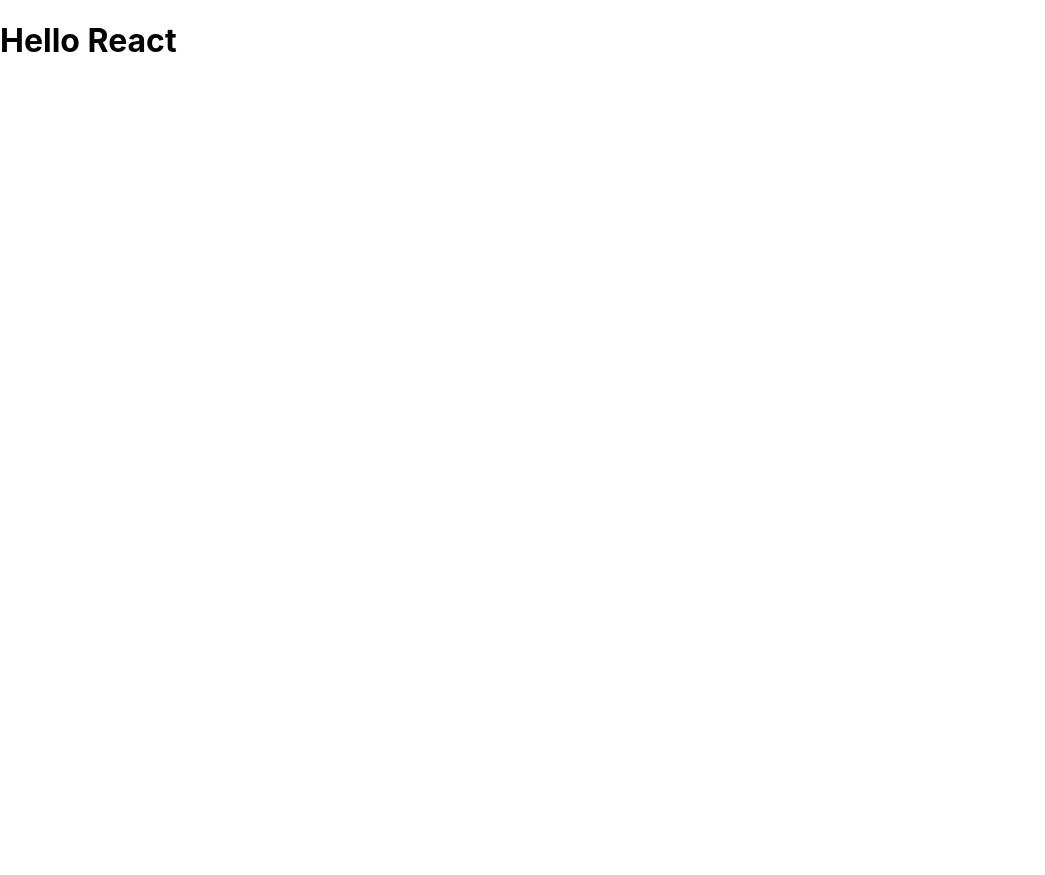
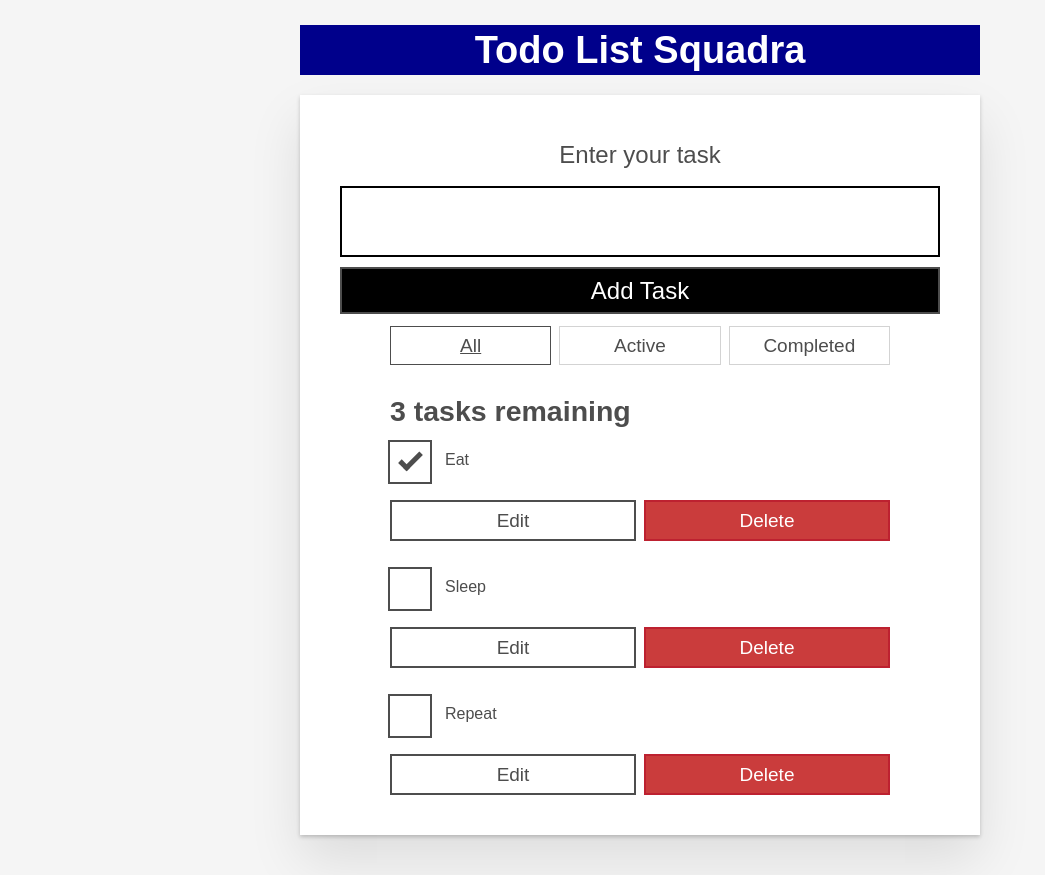
Before and after one commit to Roger-Aguiar/todo-list-squadra, a React (Create React App) app: page / in a window 1280 px wide. Shown: the whole page, without its empty margins (0-1045 px from the left). Before the commit the page ends 800 px from the top, so only its background shows below. Built offline with nearby package versions, Linux system fonts and the light colour scheme.

Commit message:
It sets the layout of the app

```diff
--- a/src/App.js
+++ b/src/App.js
@@ -1,11 +1,101 @@
 //import './App.css';
+import Navbar from './components/Navbar';
 
-function App() {
+function App(props)
+{
   return (
-    <div className="App">
-      <h1>Hello React</h1>
+
+    <div>
+      <Navbar></Navbar>
+      <div className="todoapp stack-large">
+
+      <form>
+        <h2 className = "label-wrapper">
+          <label htmlFor = "new-todo-input" className = "label__lg">Enter your task</label>
+        </h2>
+
+        <input type = "text" id = "new-todo-input" className = "input input__lg" name = "text" autoComplete = "off" />
+
+        <button type = "submit" className = "btn btn__primary btn__lg">Add Task</button>
+      </form>
+
+      <div className = "filters btn-group stack-exception">
+
+        <button type = "button" className = "btn toggle-btn" aria-pressed = "true">
+          <span className = "visually-hidden">Show</span>
+          <span>All</span>
+          <span className = "visually-hidden">Tasks</span>
+        </button>
+
+        <button type = "button" className = "btn toggle-btn" aria-pressed = "false">
+          <span className = "visually-hidden">Show</span>
+          <span>Active</span>
+          <span className = "visually-hidden">Tasks</span>
+        </button>
+
+        <button type = "button" className = "btn toggle-btn" aria-pressed = "false">
+          <span className = "visually-hidden">Show</span>
+          <span>Completed</span>
+          <span className = "visually-hidden">Tasks</span>
+        </button>
+
+      </div>
+
+      <h2 id = "list-heading">
+        3 tasks remaining
+      </h2>
+
+      <ul role = "list" className = "todo-list stack-large stack-exception" aria-labelledby = "list-heading">
+        <li className = "todo stack-small">
+          <div className = "c-cb">
+            <input id = "todo-0" type = "checkbox" defaultChecked = {true} />
+            <label className = "todo-label" htmlFor = "todo-0">
+              Eat
+            </label>
+          </div>
+
+          <div className = "btn-group">
+            <button type = "button" className = "btn">Edit <span className = "visually-hidden">Eat</span></button>
+            <button type = "button" className = "btn btn__danger">Delete <span className = "visually-hidden">Eat</span></button>
+          </div>
+
+        </li>
+
+        <li className = "todo stack-small">
+          <div className = "c-cb">
+            <input id = "todo-1" type = "checkbox" />
+            <label className = "todo-label" htmlFor = "todo-1">
+              Sleep
+            </label>
+          </div>
+
+          <div className = "btn-group">
+            <button type = "button" className = "btn">Edit <span className = "visually-hidden">Sleep</span></button>
+            <button type = "button" className = "btn btn__danger">Delete <span className = "visually-hidden">Sleep</span></button>
+          </div>
+
+        </li>
+
+        <li className = "todo stack-small">
+          <div className = "c-cb">
+            <input id = "todo-2" type = "checkbox" />
+            <label className = "todo-label" htmlFor = "todo-2">
+              Repeat
+            </label>
+          </div>
+
+          <div className = "btn-group">
+            <button type = "button" className = "btn">Edit <span className = "visually-hidden">Repeat</span></button>
+            <button type = "button" className = "btn btn__danger">Delete <span className = "visually-hidden">Repeat</span></button>
+          </div>
+        </li>
+
+      </ul>
     </div>
-  );
+
+    </div>
+
+      );
 }
 
 export default App;
--- /dev/null
+++ b/src/components/App.css
@@ -0,0 +1,12 @@
+h1
+{
+  color: white;
+  text-align: center;
+}
+
+.navbarClass
+{
+  align-items: center;
+  background-color: darkblue;
+
+}
--- /dev/null
+++ b/src/components/Navbar.js
@@ -0,0 +1,13 @@
+import React from 'react';
+import './App.css';
+
+export default function Navbar()
+{
+    return (
+        <div className = "navbarClass">
+            <h1>Todo List Squadra</h1>
+        </div>
+
+
+    )
+}
--- a/src/index.css
+++ b/src/index.css
@@ -1,13 +1,293 @@
+/* RESETS */
+*,
+*::before,
+*::after {
+  box-sizing: border-box;
+}
+*:focus {
+  outline: 3px dashed #228bec;
+  outline-offset: 0;
+}
+html {
+  font: 62.5% / 1.15 sans-serif;
+}
+h1,
+h2 {
+  margin-bottom: 0;
+}
+ul {
+  list-style: none;
+  padding: 0;
+}
+button {
+  border: none;
+  margin: 0;
+  padding: 0;
+  width: auto;
+  overflow: visible;
+  background: transparent;
+  color: inherit;
+  font: inherit;
+  line-height: normal;
+  -webkit-font-smoothing: inherit;
+  -moz-osx-font-smoothing: inherit;
+  -webkit-appearance: none;
+}
+button::-moz-focus-inner {
+  border: 0;
+}
+button,
+input,
+optgroup,
+select,
+textarea {
+  font-family: inherit;
+  font-size: 100%;
+  line-height: 1.15;
+  margin: 0;
+}
+button,
+input {
+  overflow: visible;
+}
+input[type="text"] {
+  border-radius: 0;
+}
 body {
+  width: 100%;
+  max-width: 68rem;
+  margin: 0 auto;
+  font: 1.6rem/1.25 Arial, sans-serif;
+  background-color: #f5f5f5;
+  color: #4d4d4d;
+}
+@media screen and (min-width: 620px) {
+  body {
+    font-size: 1.9rem;
+    line-height: 1.31579;
+  }
+}
+/*END RESETS*/
+/* GLOBAL STYLES */
+.form-group > input[type="text"] {
+  display: inline-block;
+  margin-top: 0.4rem;
+}
+.btn {
+  padding: 0.8rem 1rem 0.7rem;
+  border: 0.2rem solid #4d4d4d;
+  cursor: pointer;
+  text-transform: capitalize;
+}
+.btn.toggle-btn {
+  border-width: 1px;
+  border-color: #d3d3d3;
+}
+.btn.toggle-btn[aria-pressed="true"] {
+  text-decoration: underline;
+  border-color: #4d4d4d;
+}
+.btn__danger {
+  color: #fff;
+  background-color: #ca3c3c;
+  border-color: #bd2130;
+}
+.btn__filter {
+  border-color: lightgrey;
+}
+.btn__primary {
+  color: #fff;
+  background-color: #000;
+}
+.btn-group {
+  display: flex;
+  justify-content: space-between;
+}
+.btn-group > * {
+  flex: 1 1 49%;
+}
+.btn-group > * + * {
+  margin-left: 0.8rem;
+}
+.label-wrapper {
   margin: 0;
-  font-family: -apple-system, BlinkMacSystemFont, 'Segoe UI', 'Roboto', 'Oxygen',
-    'Ubuntu', 'Cantarell', 'Fira Sans', 'Droid Sans', 'Helvetica Neue',
-    sans-serif;
-  -webkit-font-smoothing: antialiased;
-  -moz-osx-font-smoothing: grayscale;
+  flex: 0 0 100%;
+  text-align: center;
+}
+.visually-hidden {
+  position: absolute !important;
+  height: 1px;
+  width: 1px;
+  overflow: hidden;
+  clip: rect(1px 1px 1px 1px);
+  clip: rect(1px, 1px, 1px, 1px);
+  white-space: nowrap;
+}
+[class*="stack"] > * {
+  margin-top: 0;
+  margin-bottom: 0;
+}
+.stack-small > * + * {
+  margin-top: 1.25rem;
+}
+.stack-large > * + * {
+  margin-top: 2.5rem;
+}
+@media screen and (min-width: 550px) {
+  .stack-small > * + * {
+    margin-top: 1.4rem;
+  }
+  .stack-large > * + * {
+    margin-top: 2.8rem;
+  }
+}
+.stack-exception {
+  margin-top: 1.2rem;
+}
+/* END GLOBAL STYLES */
+.todoapp {
+  background: #fff;
+  margin: 2rem 0 4rem 0;
+  padding: 1rem;
+  position: relative;
+  box-shadow: 0 2px 4px 0 rgba(0, 0, 0, 0.2), 0 2.5rem 5rem 0 rgba(0, 0, 0, 0.1);
+}
+@media screen and (min-width: 550px) {
+  .todoapp {
+    padding: 4rem;
+  }
+}
+.todoapp > * {
+  max-width: 50rem;
+  margin-left: auto;
+  margin-right: auto;
+}
+.todoapp > form {
+  max-width: 100%;
+}
+.todoapp > h1 {
+  display: block;
+  max-width: 100%;
+  text-align: center;
+  margin: 0;
+  margin-bottom: 1rem;
+}
+.label__lg {
+  line-height: 1.01567;
+  font-weight: 300;
+  padding: 0.8rem;
+  margin-bottom: 1rem;
+  text-align: center;
 }
 
-code {
-  font-family: source-code-pro, Menlo, Monaco, Consolas, 'Courier New',
-    monospace;
+.input__lg {
+  padding: 2rem;
+  border: 2px solid #000;
 }
+.input__lg:focus {
+  border-color: #4d4d4d;
+  box-shadow: inset 0 0 0 2px;
+}
+[class*="__lg"] {
+  display: inline-block;
+  width: 100%;
+  font-size: 1.9rem;
+}
+[class*="__lg"]:not(:last-child) {
+  margin-bottom: 1rem;
+}
+@media screen and (min-width: 620px) {
+  [class*="__lg"] {
+    font-size: 2.4rem;
+  }
+}
+.filters {
+  width: 100%;
+  margin: unset auto;
+}
+/* Todo item styles */
+.todo {
+  display: flex;
+  flex-direction: row;
+  flex-wrap: wrap;
+}
+.todo > * {
+  flex: 0 0 100%;
+}
+.todo-text {
+  width: 100%;
+  min-height: 4.4rem;
+  padding: 0.4rem 0.8rem;
+  border: 2px solid #565656;
+}
+.todo-text:focus {
+  box-shadow: inset 0 0 0 2px;
+}
+/* CHECKBOX STYLES */
+.c-cb {
+  box-sizing: border-box;
+  font-family: Arial, sans-serif;
+  -webkit-font-smoothing: antialiased;
+  font-weight: 400;
+  font-size: 1.6rem;
+  line-height: 1.25;
+  display: block;
+  position: relative;
+  min-height: 44px;
+  padding-left: 40px;
+  clear: left;
+}
+.c-cb > label::before,
+.c-cb > input[type="checkbox"] {
+  box-sizing: border-box;
+  top: -2px;
+  left: -2px;
+  width: 44px;
+  height: 44px;
+}
+.c-cb > input[type="checkbox"] {
+  -webkit-font-smoothing: antialiased;
+  cursor: pointer;
+  position: absolute;
+  z-index: 1;
+  margin: 0;
+  opacity: 0;
+}
+.c-cb > label {
+  font-size: inherit;
+  font-family: inherit;
+  line-height: inherit;
+  display: inline-block;
+  margin-bottom: 0;
+  padding: 8px 15px 5px;
+  cursor: pointer;
+  touch-action: manipulation;
+}
+.c-cb > label::before {
+  content: "";
+  position: absolute;
+  border: 2px solid currentColor;
+  background: transparent;
+}
+.c-cb > input[type="checkbox"]:focus + label::before {
+  border-width: 4px;
+  outline: 3px dashed #228bec;
+}
+.c-cb > label::after {
+  box-sizing: content-box;
+  content: "";
+  position: absolute;
+  top: 11px;
+  left: 9px;
+  width: 18px;
+  height: 7px;
+  transform: rotate(-45deg);
+  border: solid;
+  border-width: 0 0 5px 5px;
+  border-top-color: transparent;
+  opacity: 0;
+  background: transparent;
+}
+.c-cb > input[type="checkbox"]:checked + label::after {
+  opacity: 1;
+}
```
